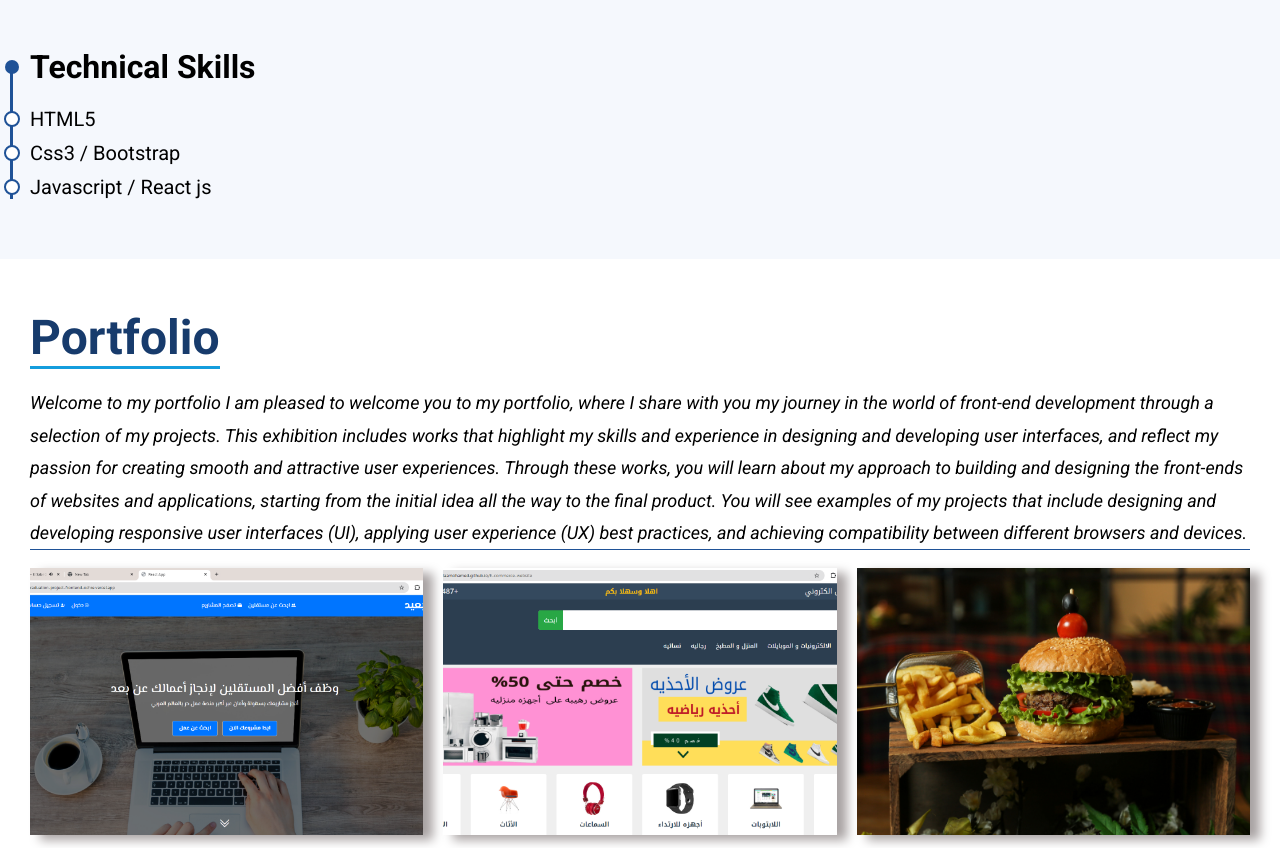
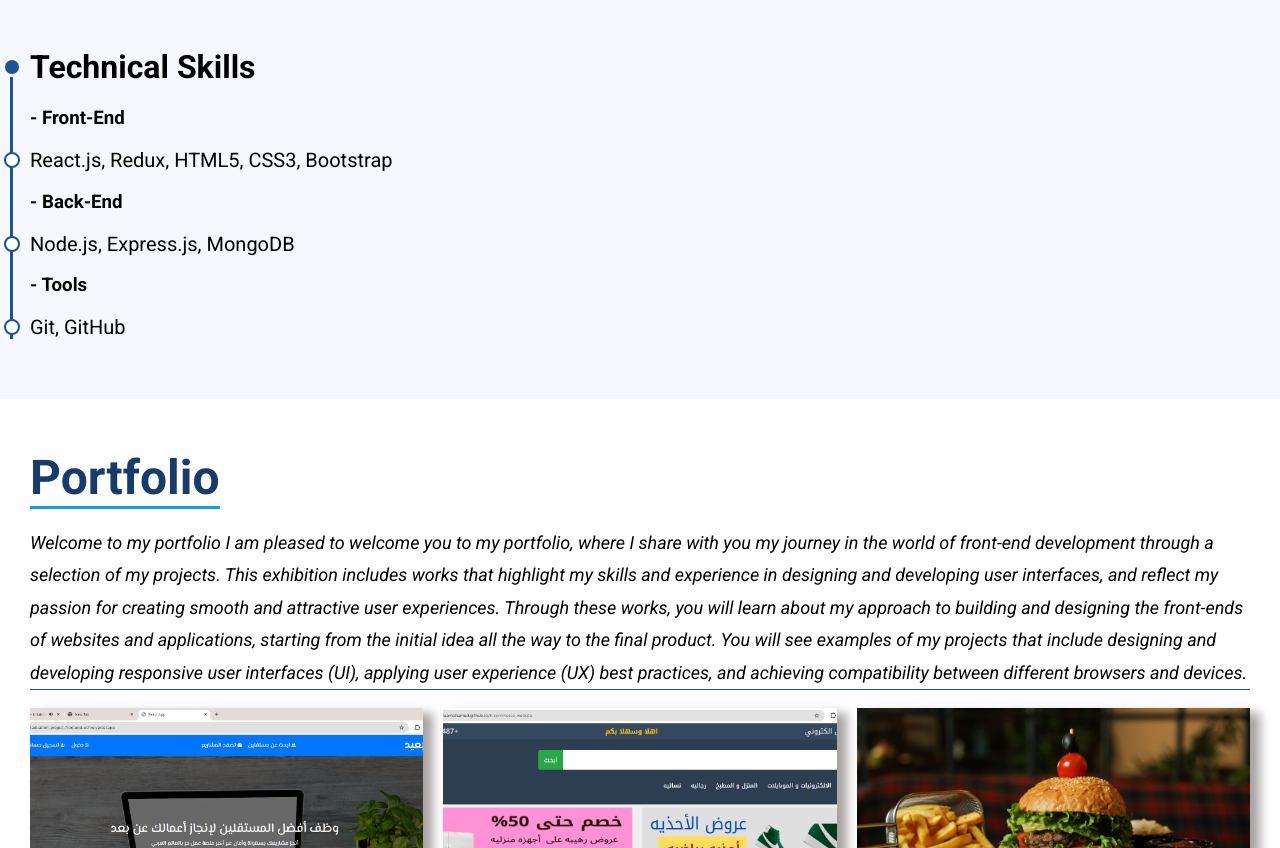
Before and after one commit to eng-AlaaMohamed/Portfolio, a React (Create React App) app: page / in a window 1280 px wide. Shown: the part 1872-2720 px from the top of the page. Built offline with nearby package versions, Linux system fonts and the light colour scheme; the HTML template or start-up script is replaced by a standard one; a web font is replaced by a local one.

Commit message:
Upload New Update in Skils Section

```diff
--- a/src/components/resumeComponents/Skills.js
+++ b/src/components/resumeComponents/Skills.js
@@ -8,13 +8,16 @@ const Skills = () => {
             </div>
             <ul className='list-skills'>
                 <li>
-                    <span>HTML5</span>
+                    <h3>- Front-End</h3>
+                    <span>React.js, Redux, HTML5, CSS3, Bootstrap</span>
                 </li>
                 <li>
-                    <span>Css3 / Bootstrap</span>
+                    <h3>- Back-End</h3>
+                    <span>Node.js, Express.js, MongoDB</span>
                 </li>
                 <li>
-                    <span>Javascript / React js</span>
+                    <h3>- Tools</h3>
+                    <span>Git, GitHub</span>
                 </li>
             </ul>
         </div>
```
